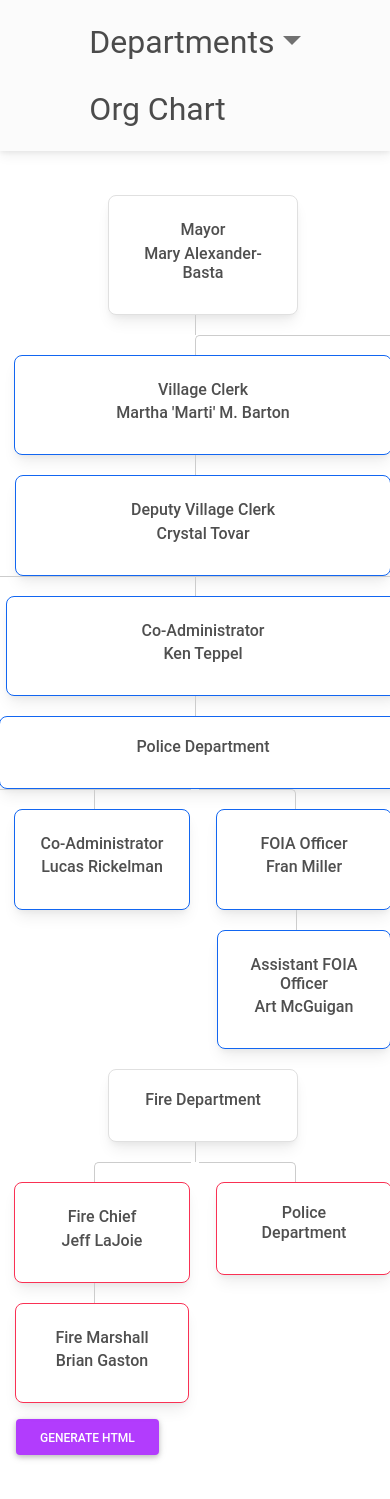
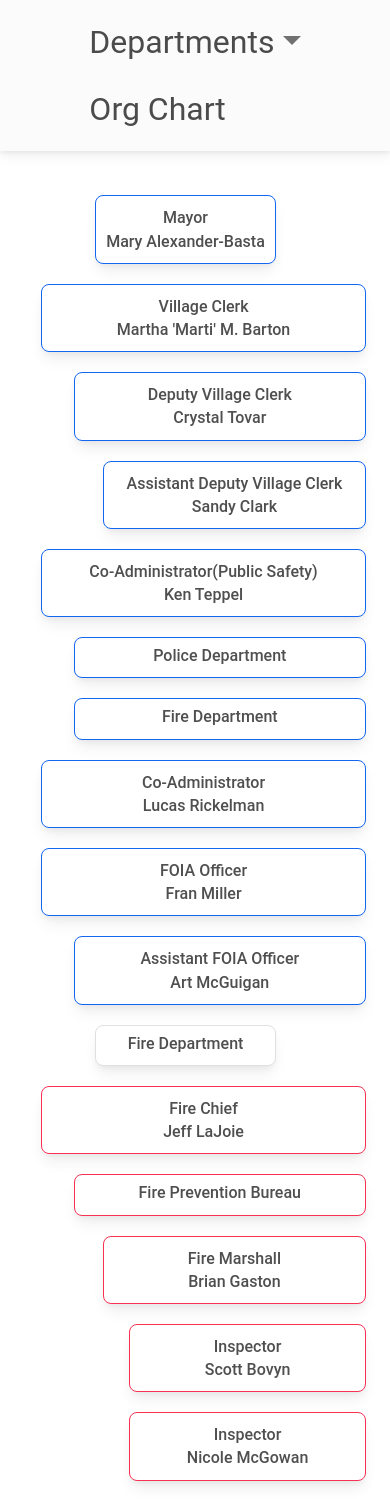
Before and after one commit to ruizray/react-vob, a React (Create React App) app: page /#/OrgChart in a window 390 px wide. Shown: the top 1499 px of the page. Built offline with nearby package versions, Linux system fonts and the light colour scheme.

Commit message:
Branch Highlighting

```diff
--- a/src/App.js
+++ b/src/App.js
@@ -2,21 +2,7 @@ import { React, useState } from "react";
 import { Route, NavLink } from "react-router-dom";
 
 import LandingPage from "./Departments/LandingPage";
-import {
-	Container,
-	Collapse,
-	Navbar,
-	NavbarToggler,
-	NavbarBrand,
-	Nav,
-	NavItem,
-	Dropdown,
-	UncontrolledDropdown,
-	DropdownToggle,
-	DropdownMenu,
-	DropdownItem,
-	NavbarText,
-} from "reactstrap";
+import { Container, Navbar, Nav, Dropdown, DropdownToggle, DropdownMenu, DropdownItem, NavbarText } from "reactstrap";
 
 //import 'bootstrap/dist/css/bootstrap.css'
 import "./css/stylesReact.css";
@@ -51,14 +37,15 @@ const App = () => {
 							</DropdownMenu>
 						</Dropdown>
 						<NavbarText style={{ fontSize: "2rem" }}>
-							<NavLink style={{ color: "rgba(0,0,0,.7)", fontSize: "2rem" }} to='/OrgChart'>Org Chart</NavLink>
+							<NavLink style={{ color: "rgba(0,0,0,.7)", fontSize: "2rem" }} to='/OrgChart'>
+								Org Chart
+							</NavLink>
 						</NavbarText>
-
 					</Nav>
 				</Navbar>
 			</div>
 			<GenerateHTML>
-				<Container style={{ maxWidth: 1920 }}>
+				<Container fluid={true} style={{ maxWidth: 1920 }}>
 					<Route exact path='/departmentLandingPage' component={LandingPage} />
 					<Route exact path='/Executive' component={ExecutiveDepartment} />
 					<Route exact path='/OrgChart' component={OrgChart} />
--- a/src/OrgChart/OrgChart.jsx
+++ b/src/OrgChart/OrgChart.jsx
@@ -3,22 +3,25 @@ import React from "react";
 import { Row, Col } from "reactstrap";
 import ContactInformation from "../components/ContactInformation";
 import { organizationChart } from "../scripts/DepartmentInfo";
-import TreeRoot from "./../components/TreeRoot";
+
 const OrgChart = () => {
-	console.log( organizationChart);
-
+	console.log(organizationChart);
 
 	const handleChildren = (child, border) => {
 		console.log(border);
+
 		if (child.children) {
+			const childrenCount = child.children.length;
+			const size = 12 / childrenCount;
 			return (
-				<Row className='tree-root d-flex justify-content-center align-items-center d-flex align-items-stretch level-3 '>
+				<Row className='tree-root   text-center mx-0 w-100'>
 					{child.children.map((temp) => {
 						console.log(temp);
+						const level = "tree-child mx-0 level-"+temp.level
 						return (
-							<Col lg={temp.width} className='tree-child mx-2'>
+							<Col lg={size} className={level}>
 								<ContactInformation type='2' borderColor={border} person={temp}></ContactInformation>
-								{handleChildren(temp,border)}
+								{handleChildren(temp, border)}
 							</Col>
 						);
 					})}
@@ -29,31 +32,18 @@ const OrgChart = () => {
 		}
 	};
 
-
-
 	return (
 		<>
-			<Row className='tree-root d-flex justify-content-center align-items-center d-flex align-items-stretch'>
-				<Col className='tree-child '>
+			<Row className='tree-root  w-100'>
+				<Col lg={12} className='tree-child '>
 					<div className='w-50 mx-auto'>
-						<ContactInformation type='2' person={organizationChart.Executive[0]} />
+						<ContactInformation type='2' borderColor={"border-primary"} person={organizationChart.Executive[0]} />
 					</div>
-					{/* <Row className='intermediate'>
-						<Col className='tree-root'>
-							<div className='w-50 mx-auto'>
-								<ContactInformation type='2' person={organizationChart.Executive[0]} />
-							</div>
-						</Col>
-						<Col className='tree-root'>
-							<div className='w-50 mx-auto'>
-								<ContactInformation type='2' person={organizationChart.Executive[0]} />
-							</div>
-						</Col>
-					</Row> */}
-					{handleChildren(organizationChart.Executive[0] , "border-primary")}
+
+					{handleChildren(organizationChart.Executive[0], "border-primary")}
 				</Col>
 			</Row>
-            <Row className='tree-root d-flex justify-content-center align-items-center d-flex align-items-stretch'>
+			<Row className='tree-root  w-100'>
 				<Col className='tree-child '>
 					<div className='w-50 mx-auto'>
 						<ContactInformation type='2' person={organizationChart.Fire[0]} />
@@ -70,10 +60,9 @@ const OrgChart = () => {
 							</div>
 						</Col>
 					</Row> */}
-					{handleChildren(organizationChart.Fire[0] , "border-danger")}
+					{handleChildren(organizationChart.Fire[0], "border-danger")}
 				</Col>
 			</Row>
-
 		</>
 	);
 };
--- a/src/components/ContactInformation.jsx
+++ b/src/components/ContactInformation.jsx
@@ -1,19 +1,22 @@
 import React from "react";
-import QuoteWithPicture from "../components/QuoteWithPicture";
-import { Card, CardTitle, CardBody, CardSubtitle, CardImg, Container, Row, Col } from "reactstrap";
+import { Card, CardTitle, CardBody, CardSubtitle } from "reactstrap";
 
 const ContactInformation = (props) => {
-
 	const { title, name, email, phone } = props.person;
-	console.log(props.borderColor)
+	console.log(props.borderColor);
 	if (props.type === "2") {
 		return (
 			<>
-				<Card  className=  {props.borderColor ? props.borderColor +   " mx-2 border w-100 " :  '  mx-2 border w-100'}>
-					{props.person && <CardBody className='h-100 w-100'>
-						{title && <CardTitle tag={"h6"}>{title}</CardTitle>}
+				<Card className={props.borderColor ? props.borderColor + "  border  " : "   border"}>
+					{props.person && (
+						<CardBody className='p-1 my-2 h-100 '>
+							{title && (
+								<CardTitle className="text-truncate" tag={"h6"}>
+									{title}
+								</CardTitle>
+							)}
 							{name && (
-							<CardSubtitle tag='h6' className='mb-2'>
+								<CardSubtitle tag='h6' className=''>
 									{name}
 								</CardSubtitle>
 							)}
@@ -32,7 +35,8 @@ const ContactInformation = (props) => {
 							{email}
 						</h6>} */}
 							{props.children}
-					</CardBody>}
+						</CardBody>
+					)}
 				</Card>
 			</>
 		);
--- a/src/css/stylesReact.css
+++ b/src/css/stylesReact.css
@@ -111,18 +111,118 @@ body {
 	}
 }
 
+@media screen and (max-width: 1024px) {
+	.level-2,
+	.level-3,
+	.level-4,
+	.level-5 {
+		padding-left: 10% !important;
 
+	}
+	.tree-root {
+		padding-top: 20px;
+		position: relative;
 
-/*Now the CSS*/
-* {
-	margin: 0;
-	padding: 0;
+		transition: all 0.5s;
+		-webkit-transition: all 0.5s;
+		-moz-transition: all 0.5s;
+	}
+
+	.tree-root .tree-child:first-child{
+		padding-top:0
+	}
+
+	.tree-child {
+		text-align: center;
+		list-style-type: none;
+		position: relative;
+		padding: 20px 0px 0 5px;
+
+		transition: all 0.5s;
+		-webkit-transition: all 0.5s;
+		-moz-transition: all 0.5s;
+	}
+
+	.tree-child::before,
+	.tree-child::after {
+		content: "";
+		display: none;
+		position: absolute;
+		top: 0;
+		right: 50%;
+		border-top: 1px solid rgb(0, 0, 0);
+		width: 52%;
+		height: 20px;
+	}
+	.tree-child::after {
+		right: auto;
+		left: 50%;
+		display: none;
+		border-left: 1px solid rgb(0, 0, 0);
+	}
+
+	.tree-child:only-child::after,
+	.tree-child:only-child::before {
+		display: none;
+	}
+
+	/*Remove space from the top of single children*/
+	.tree-child:only-child {
+		padding-top: 0;
+	}
+
+	/*Remove left connector from first child and
+	right connector from last child*/
+	.tree-child:first-child::before,
+	.tree-child:last-child::after {
+		display: none;
+		border: 0 none;
+	}
+	/*Adding back the vertical connector to the last nodes*/
+	.tree-child:last-child::before {
+		border-right: 1px solid rgb(0, 0, 0);
+		border-radius: 0 5px 0 0;
+		-webkit-border-radius: 0 5px 0 0;
+		-moz-border-radius: 0 5px 0 0;
+	}
+	.tree-child:first-child::after {
+		border-radius: 5px 0 0 0;
+		-webkit-border-radius: 5px 0 0 0;
+		-moz-border-radius: 5px 0 0 0;
+	}
+
+	/*Time to add downward connectors from parents*/
+	.tree-root .tree-root::after {
+		content: "";
+		position: absolute;
+		display: none;
+		top: 0;
+		left: 50%;
+		border-left: 1px solid rgb(0, 0, 0);
+		width: 0;
+		height: 20px;
+	}
+
+	.tree li a {
+		border: 1px solid #ccc;
+		padding: 5px 10px;
+		text-decoration: none;
+		color: rgb(0, 0, 0);
+		font-family: arial, verdana, tahoma;
+		font-size: 11px;
+		display: inline-block;
+		border-radius: 5px;
+		-webkit-border-radius: 5px;
+		-moz-border-radius: 5px;
+		transition: all 0.5s;
+		-webkit-transition: all 0.5s;
+		-moz-transition: all 0.5s;
+	}
 }
 
 .tree ul {
 	padding-top: 20px;
 	position: relative;
-
 	transition: all 0.5s;
 	-webkit-transition: all 0.5s;
 	-moz-transition: all 0.5s;
@@ -134,7 +234,6 @@ body {
 	list-style-type: none;
 	position: relative;
 	padding: 20px 5px 0 5px;
-
 	transition: all 0.5s;
 	-webkit-transition: all 0.5s;
 	-moz-transition: all 0.5s;
@@ -220,8 +319,8 @@ right connector from last child*/
 
 /*Time for some hover effects*/
 /*We will apply the hover effect the the lineage of the element also*/
-.tree li a:hover,
-.tree li a:hover + ul li a {
+.tree-root .tree-child .card:hover,
+.tree-root .tree-child .card:hover + .tree-root .tree-child .card {
 	background: #c8e4f8;
 	color: #000;
 	border: 1px solid #94a0b4;
@@ -234,8 +333,6 @@ right connector from last child*/
 	border-color: #94a0b4;
 }
 
-
-
 .tree-root {
 	padding-top: 20px;
 	position: relative;
@@ -245,12 +342,11 @@ right connector from last child*/
 	-moz-transition: all 0.5s;
 }
 
- .tree-child {
-
+.tree-child {
 	text-align: center;
 	list-style-type: none;
 	position: relative;
-	padding: 20px 5px 0 5px;
+	padding: 20px 0px 0 5px;
 
 	transition: all 0.5s;
 	-webkit-transition: all 0.5s;
@@ -263,14 +359,14 @@ right connector from last child*/
 	position: absolute;
 	top: 0;
 	right: 50%;
-	border-top: 1px solid #ccc;
+	border-top: 1px solid rgb(0, 0, 0);
 	width: 52%;
 	height: 20px;
 }
 .tree-child::after {
 	right: auto;
 	left: 50%;
-	border-left: 1px solid #ccc;
+	border-left: 1px solid rgb(0, 0, 0);
 }
 
 .tree-child:only-child::after,
@@ -291,7 +387,7 @@ right connector from last child*/
 }
 /*Adding back the vertical connector to the last nodes*/
 .tree-child:last-child::before {
-	border-right: 1px solid #ccc;
+	border-right: 1px solid rgb(0, 0, 0);
 	border-radius: 0 5px 0 0;
 	-webkit-border-radius: 0 5px 0 0;
 	-moz-border-radius: 0 5px 0 0;
@@ -308,7 +404,7 @@ right connector from last child*/
 	position: absolute;
 	top: 0;
 	left: 50%;
-	border-left: 1px solid #ccc;
+	border-left: 1px solid rgb(0, 0, 0);
 	width: 0;
 	height: 20px;
 }
@@ -317,15 +413,13 @@ right connector from last child*/
 	border: 1px solid #ccc;
 	padding: 5px 10px;
 	text-decoration: none;
-	color: #666;
+	color: rgb(0, 0, 0);
 	font-family: arial, verdana, tahoma;
 	font-size: 11px;
 	display: inline-block;
-
 	border-radius: 5px;
 	-webkit-border-radius: 5px;
 	-moz-border-radius: 5px;
-
 	transition: all 0.5s;
 	-webkit-transition: all 0.5s;
 	-moz-transition: all 0.5s;
--- a/src/index.js
+++ b/src/index.js
@@ -1,6 +1,6 @@
 import React  from "react";
 import ReactDOM from "react-dom";
-import { Route, HashRouter } from "react-router-dom";
+import  {HashRouter}  from "react-router-dom";
 import App from "./App";
 
 ReactDOM.render(
--- a/src/scripts/DepartmentInfo.js
+++ b/src/scripts/DepartmentInfo.js
@@ -63,18 +63,30 @@ export const organizationChart = {
 			phone: "(630) 226-8412",
 			email: "mayormary@bolingbrook.com",
 			title: "Mayor",
+			level: 1,
 			children: [
 				{
 					name: "Martha 'Marti' M. Barton",
 					phone: "(630) 226-8411",
 					email: "mbarton@bolingbrook.com",
 					title: "Village Clerk",
+					level: 2,
 					children: [
 						{
 							name: "Crystal Tovar",
 							phone: "(630) 226-8413",
 							email: "Need Email",
 							title: "Deputy Village Clerk",
+							level: 3,
+							children: [
+								{
+									name: "Sandy Clark",
+									phone: "(630) 226-8423",
+									email: "Need Email",
+									title: "Assistant Deputy Village Clerk",
+									level: 4,
+								},
+							],
 						},
 					],
 				},
@@ -82,13 +94,16 @@ export const organizationChart = {
 					name: "Ken Teppel",
 					phone: "(630) 226-8696",
 					email: "kteppel@bolingbrook.com",
-					title: "Co-Administrator",
-					width: 6,
+					title: "Co-Administrator(Public Safety)",
+					level: 2,
 					children: [
-
 						{
+							level: 3,
 							name: "Police Department",
-							width: 4,
+						},
+						{
+							level: 3,
+							name: "Fire Department",
 						},
 					],
 				},
@@ -97,18 +112,21 @@ export const organizationChart = {
 					phone: "(630) 226-8805",
 					email: "lrickelm@bolingbrook.com",
 					title: "Co-Administrator",
+					level: 2,
 				},
 				{
 					name: "Fran Miller",
 					phone: "(630) 226-8414",
 					email: "foia@bolingbrook.com",
 					title: "FOIA Officer",
+					level: 2,
 					children: [
 						{
 							name: "Art McGuigan",
 							phone: "(630) 226-8582",
 							email: "Need Email",
 							title: "Assistant FOIA Officer",
+							level: 3,
 						},
 					],
 				},
@@ -118,24 +136,106 @@ export const organizationChart = {
 	Fire: [
 		{
 			name: "Fire Department",
+			level: 1,
 			children: [
 				{
 					name: "Jeff LaJoie",
 					phone: "(630) 226-8696",
 					email: "Need Email",
 					title: "Fire Chief",
+					level: 2,
+					children: [
+						{
+							name: "Fire Prevention Bureau",
+							level: 3,
 							children: [
 								{
 									name: "Brian Gaston",
 									phone: "(630) 226-8696",
 									email: "Need Email",
 									title: "Fire Marshall",
+									level: 4,
+									children: [
+										{
+											name: "Scott Bovyn",
+											phone: "(630) 226-8544",
+											email: "Need Email",
+											title: "Inspector",
+											level: 5,
 										},
-
+										{
+											name: "Nicole McGowan",
+											phone: "(630) 226-8544",
+											email: "Need Email",
+											title: "Inspector",
+											level: 5,
+										},
+										{
+											name: "Frank Ritter",
+											phone: "(630) 226-8553",
+											email: "Need Email",
+											title: "Inspector",
+											level: 5,
+										},
+									],
+								},
 							],
 						},
 						{
-                    name: "Police Department",
+							name: "EMS",
+							level: 3,
+							children: [
+								{
+									name: "Todd Nemeth",
+									phone: "(630) 226-8532",
+									email: "Need Email",
+									title: "Battalion Chief / EMS Director",
+									level: 4,
+								},
+							],
+						},
+						{
+							name: "Training",
+							level: 3,
+							children: [
+								{
+									name: "Troy Kirch",
+									phone: "(630) 226-8531",
+									email: "Need Email",
+									title: "Battalion Chief / EMS Director",
+									level: 4,
+								},
+							],
+						},
+						{
+							name: "Battalion Chiefs",
+							level: 3,
+							children: [
+								{
+									name: "Ron Banda",
+									phone: "(630) 226-8524",
+									email: "Need Email",
+									title: "Battalion Chief",
+									level: 4,
+								},
+								{
+									name: "Joe Fagan",
+									phone: "(630) 226-8523",
+									email: "Need Email",
+									title: "Battalion Chief",
+									level: 4,
+								},
+
+								{
+									name: "Dan Ross",
+									phone: "(630) 226-8525",
+									email: "Need Email",
+									title: "Battalion Chief",
+									level: 4,
+								},
+							],
+						},
+					],
 				},
 			],
 		},
```
Lines whose indentation alone changed are shown as unchanged.
